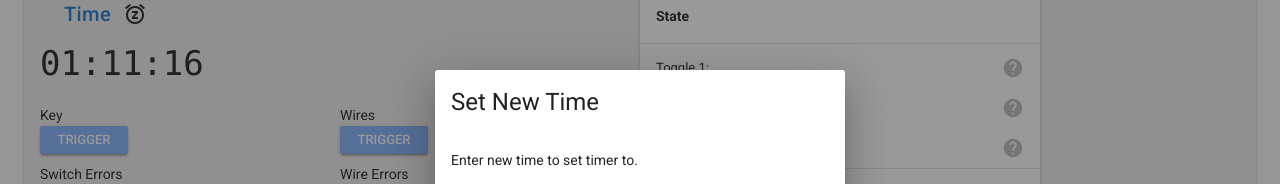
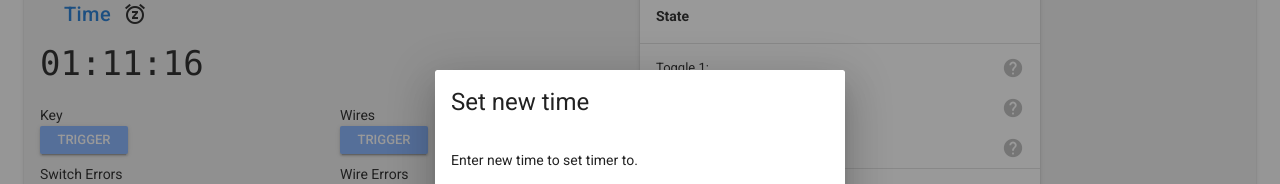
Before and after one commit to kevinclement/exitpuzzles-web-admin, a Vue app: page /#/ in a window 1280 px wide. Shown: the part 178-362 px from the top of the page. Built offline with nearby package versions, Linux system fonts and the light colour scheme; what vuefire would draw is missing.

Commit message:
minor casing change

```diff
--- a/src/components/Control.vue
+++ b/src/components/Control.vue
@@ -163,7 +163,7 @@
   </v-dialog>
   <v-dialog v-model="resetTimeDiag" max-width="410">
     <v-card>
-      <v-card-title class="headline">Set New Time</v-card-title>
+      <v-card-title class="headline">Set new time</v-card-title>
       <v-card-text>Enter new time to set timer to.</v-card-text>
       <v-card-text>
         <table>
```
